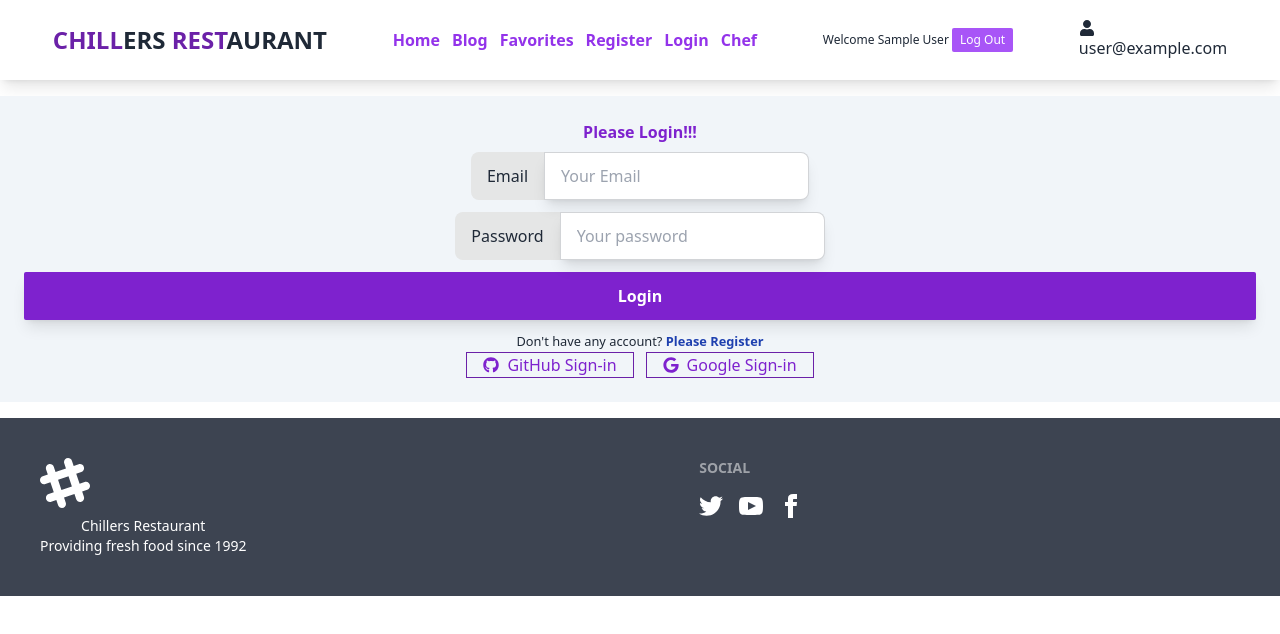
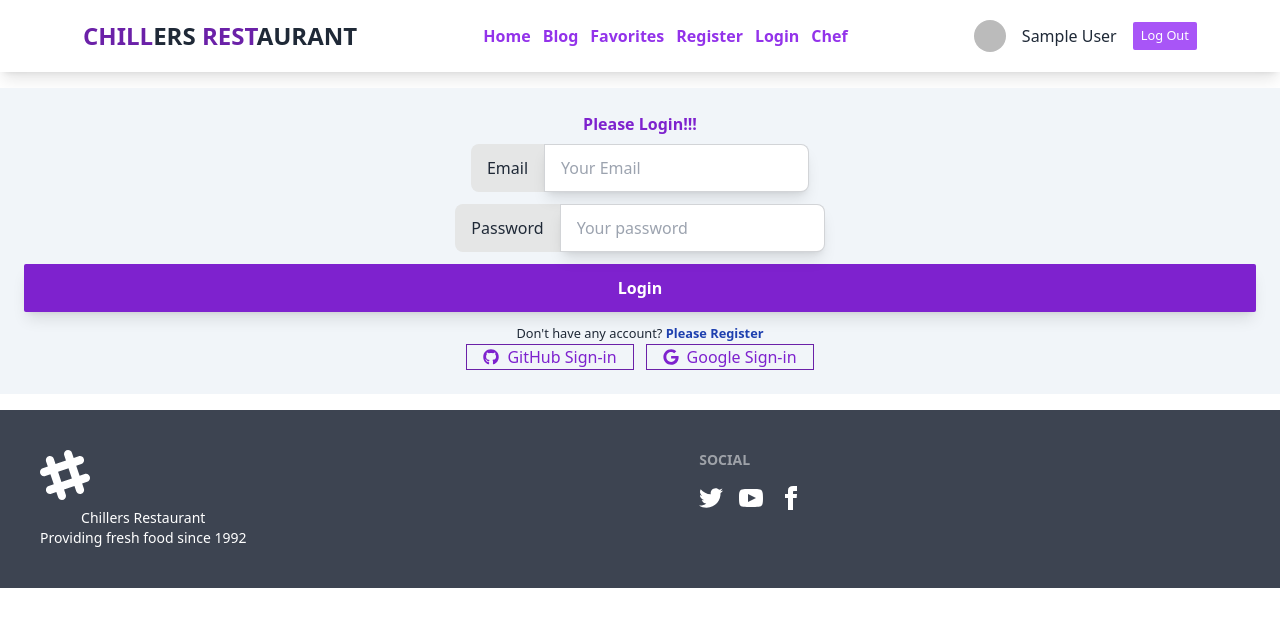
Before and after one commit to rakibulhaque-dev/chillers-restaurant-client, a React (Vite) app: page /login in a window 1280 px wide. Shown: the top 634 px of the page. Built offline with nearby package versions, Linux system fonts and the light colour scheme; no server answers; sample sign-in values are in the browser's storage.

Commit message:
login styles fixed and conditionalized

```diff
--- a/src/Components/Login/Login.jsx
+++ b/src/Components/Login/Login.jsx
@@ -4,12 +4,17 @@ import Header from '../Shared/Header/Header';
 import Footer from '../Shared/Footer/Footer';
 import { FaGoogle, FaGithub } from 'react-icons/fa';
 import { AuthContext } from '../../provider/AuthProvider';
+import { getAuth } from 'firebase/auth';
+import app from '../../firebase/firebase.config';
+import { BsFillXSquareFill } from "react-icons/bs";
 
-
+const auth = getAuth(app)
 const Login = () => {
-    const { signIn ,signInGitHub, signInGoogle} = useContext(AuthContext)
+    const { signIn, signInGitHub, signInGoogle } = useContext(AuthContext)
 
     const [user, setUser] = useState(null)
+    const [error, setError] = useState('')
+    const mainError = error.slice(22, 36)
 
     const navigate = useNavigate();
     const location = useLocation();
@@ -31,7 +36,8 @@ const Login = () => {
                 navigate(from, { replace: true })
             })
             .catch(error => {
-                console.log(error)
+                setError(error.message)
+                console.log(error.message)
             })
     };
 
@@ -49,7 +55,19 @@ const Login = () => {
                     <span>Password</span>
                     <input type="password" name='password' placeholder="Your password" className="shadow-lg input input-bordered" required />
                 </label>
+                <div>
+                    {
+                        error &&
+                        <div>
+                            <div className='flex items-center justify-center gap-3 p-2 mt-3 bg-red-100 shadow-lg'>
+                                <BsFillXSquareFill className='text-red-600'></BsFillXSquareFill>
+                                <p className='text-red-600'>Sorry, {mainError}!!!</p>
+                                <Link className='text-blue-600 hover:text-black hover:font-bold hover:animate-pulse' to="/register"><small>Please, create an Account...</small></Link>
+                            </div>
+                        </div>
+                    }
 
+                </div>
                 <div className='form-control'>
                     <button className='px-5 py-3 mt-3 font-bold text-white bg-purple-700 rounded-sm shadow-lg' type="submit" value="login">Login</button>
                 </div>
--- a/src/Components/Shared/Header/Header.jsx
+++ b/src/Components/Shared/Header/Header.jsx
@@ -4,11 +4,11 @@ import { AuthContext } from '../../../provider/AuthProvider';
 import { FaUser } from 'react-icons/fa';
 
 const Header = () => {
-    const { user , logOut} = useContext(AuthContext)
+    const { user, logOut } = useContext(AuthContext)
     const handleLogOut = () => {
         logOut()
-        .then(result =>{})
-        .catch(error => console.error(error))
+            .then(result => { })
+            .catch(error => console.error(error))
     }
     return (
         <div className='container items-center justify-around p-5 mx-auto mb-4 shadow-lg md:flex'>
@@ -22,10 +22,22 @@ const Header = () => {
                 <li><a className='font-bold text-purple-600' href="/chef">Chef</a></li>
                 {/* <FaUser /> */}
             </ul>
-           { user &&
-            <span className='text-xs'>Welcome {user?.displayName} <button className='px-2 py-1 text-white bg-purple-500 rounded-sm hover:bg-purple-900' onClick={handleLogOut}>Log Out</button></span>
-           }
-           <div><FaUser></FaUser>{user?.email}</div>
+            {/* {user &&
+                <span className='text-xs'>Welcome {user?.displayName} </span>
+            } */}
+            <div className='flex items-center justify-center gap-4'>
+                {
+                user?.photoURL ? <img className='w-8 h-8 rounded-full' src={user.photoURL} alt="" />
+                 : <FaUser></FaUser>}
+                 {
+                    user?.displayName ? <span>{user.displayName}</span> : ""
+                 }
+                <small>
+                    { user &&
+                         <button className='px-2 py-1 text-white bg-purple-500 rounded-sm hover:bg-purple-900' onClick={handleLogOut}>Log Out</button>
+                    }
+                </small>
+            </div>
         </div>
     )
 }
--- a/src/provider/AuthProvider.jsx
+++ b/src/provider/AuthProvider.jsx
@@ -34,7 +34,6 @@ const AuthProvider = ({ children }) => {
             const user = result.user;
             console.log(user);
             setUser(user)
-            form.reset()
         })
         .catch(error=>{
             console.log("error", error.message)
```
